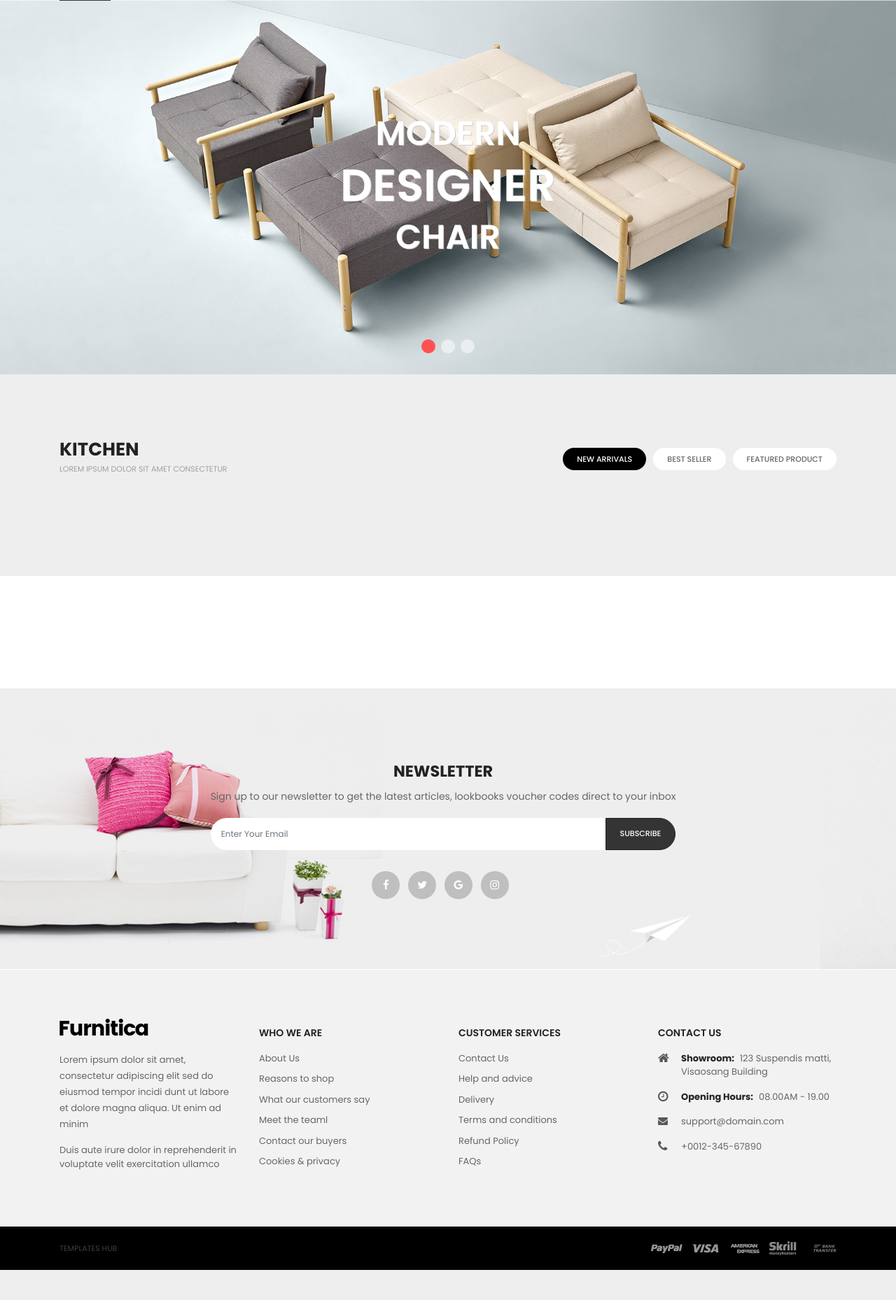
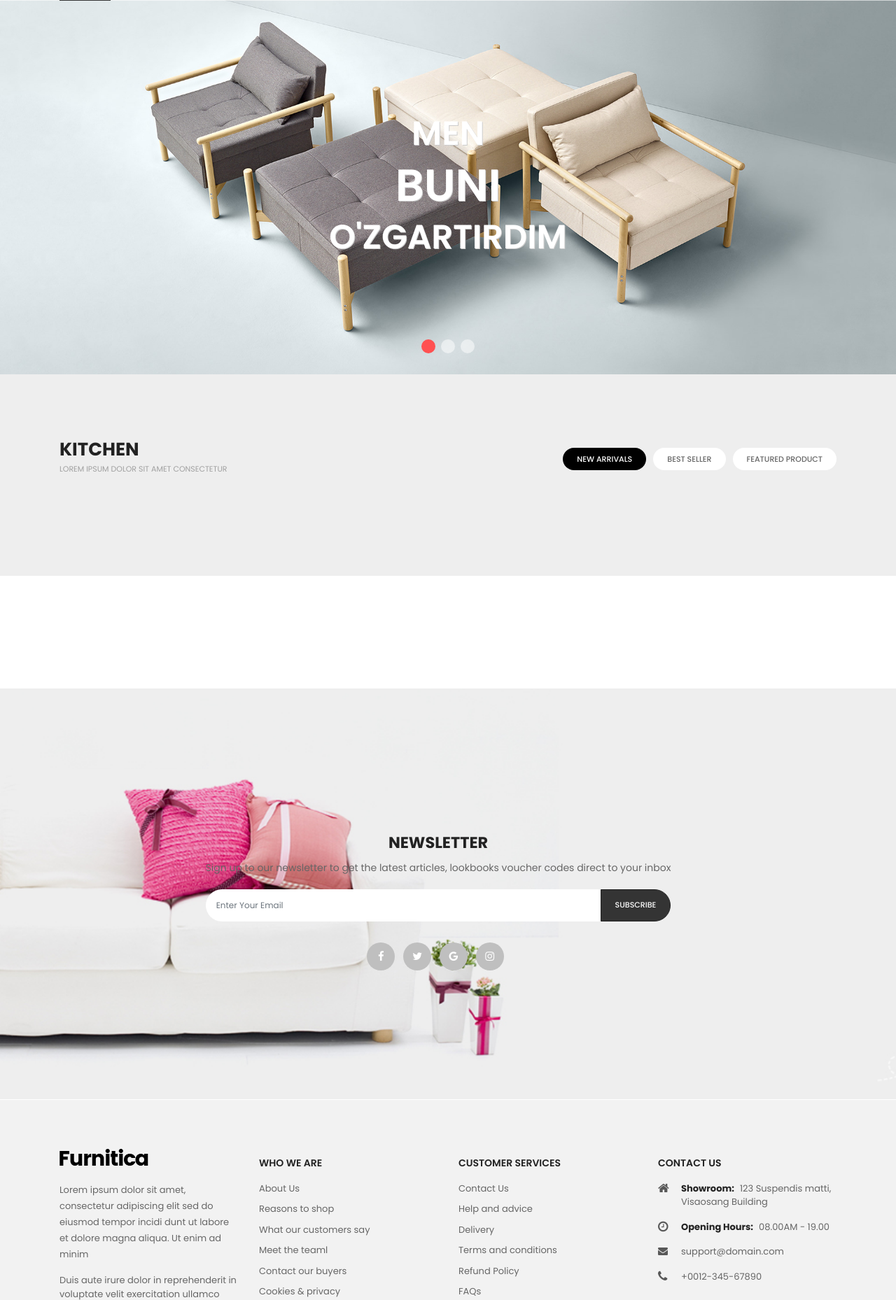
Before and after one commit to SanjarbekAI/Django-425, a Django app: page / in a window 1280 px wide. Shown: the part 166-2024 px from the top of the page at 70% size. Before the commit the page ends 1981 px from the top, so only its background shows below. Run offline with Django 4.2, Linux system fonts and the light colour scheme; data that the repository does not hold is empty; some libraries are stand-ins or nearby versions.

Commit message:
home html changedd

```diff
--- a/templates/home.html
+++ b/templates/home.html
@@ -970,7 +970,7 @@
                         <div class="tiva-caption">
                             <div class="left-right hidden-xs">
                                 <p class="caption-1">
-									Modern <span>Designer</span> Chair
+									Men <span>Buni</span> O'zgartirdim
 								</p>
                             </div>
                         </div>
@@ -1136,6 +1136,7 @@
                                 <div class="row">
                                     <div class="news-content">
                                         <div class="tiva-modules">
+                                        <div class="tiva-modules">
                                             <div class="block">
                                                 <div class="title-block">Newsletter</div>
                                                 <div class="sub-title">Sign up to our newsletter to get the latest articles, lookbooks voucher codes
```
